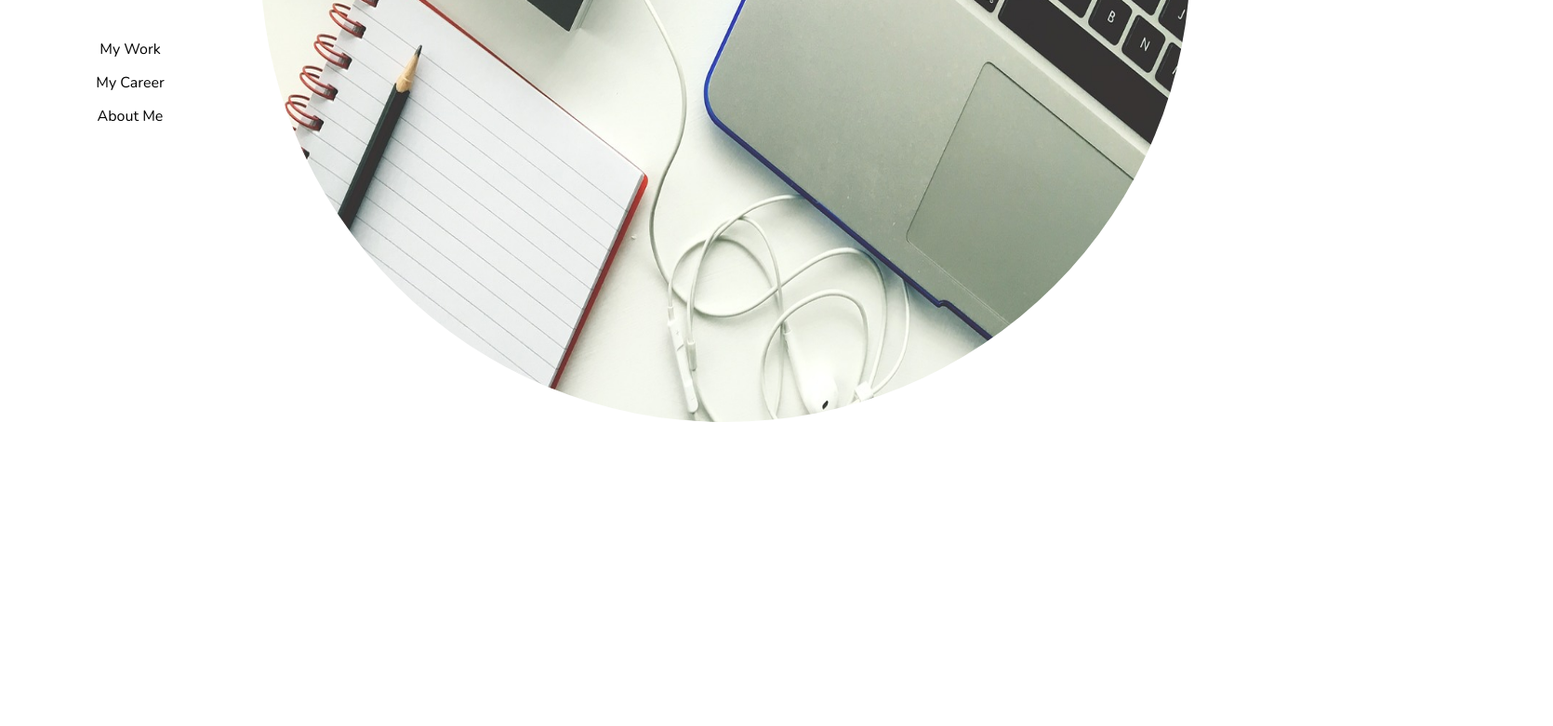
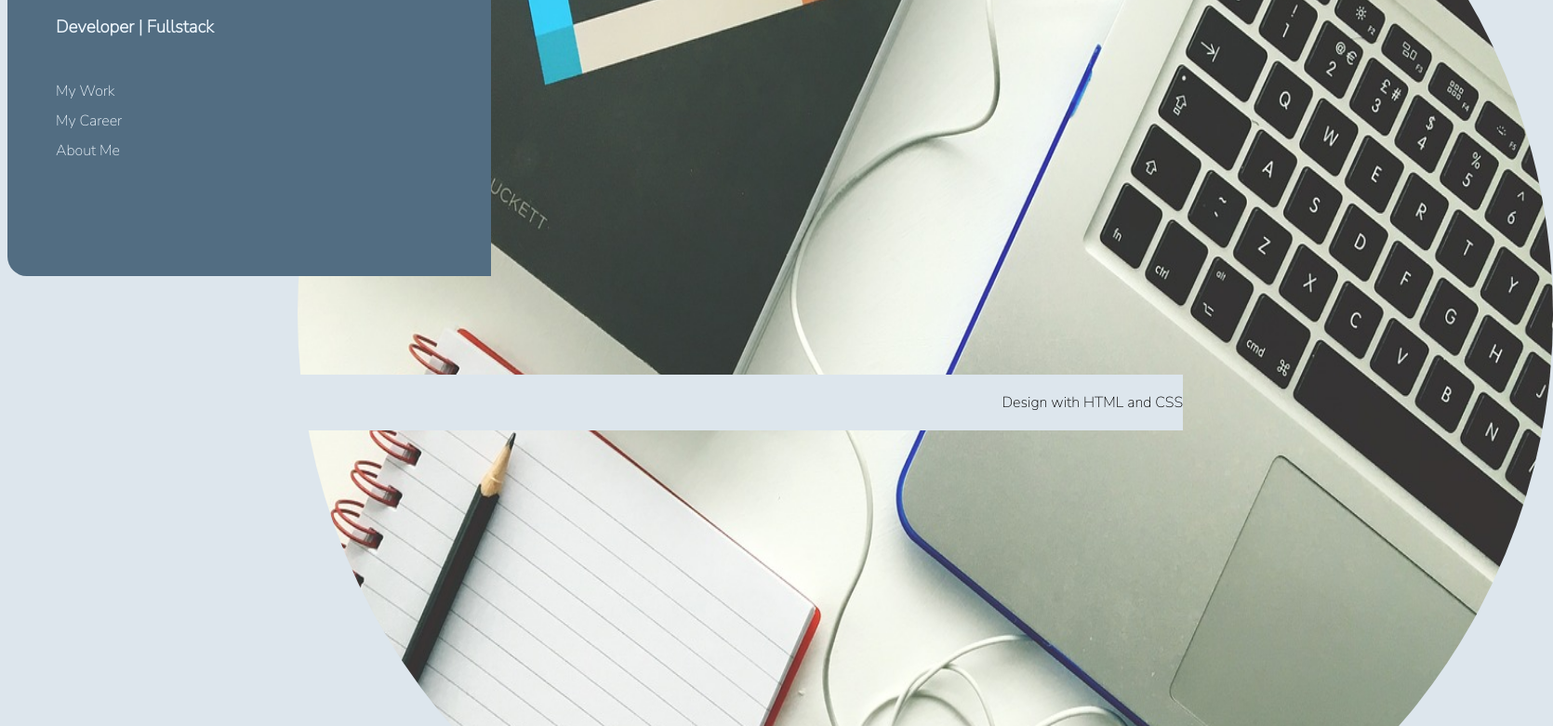
Before and after one commit to Alolii/html-portfolio, a plain HTML site: page index.html in a window 1280 px wide. Shown: the part 345-1126 px from the top of the page at 93% size, 1670 px wide, since content can reach past the window. Before the commit the page ends 1004 px from the top, so only its background shows below. Drawn offline with nearby package versions, Linux system fonts and the light colour scheme.

Commit message:
Add files via upload

```diff
--- /dev/null
+++ b/assets/CSS/estilos.css
@@ -0,0 +1,109 @@
+body{
+    background-color: #DDE6ED;
+    overflow-y: hidden;
+    overflow-x: hidden;
+}
+
+.grid-container{
+    display: grid;
+    height: 100vh;
+    width: 100%;
+    grid-template-areas: "left1 right"
+                         "left2 right"
+                         "left3 right"
+                         "footer footer";
+    grid-template-rows: 1fr 5fr 1fr 60px;
+    grid-template-columns: 0.7fr 1fr;
+    font-family: 'Nunito Sans', sans-serif;
+}
+
+.item-left1{
+    grid-area: left1;
+    /*background-color: #9DB2BF;*/
+}
+
+.item-left2{
+    grid-area: left2;
+    background-color:#526D82;
+    color: aliceblue;
+    display: flex;
+    flex-direction: column;
+    justify-content: center;
+    align-items:flex-start;
+    padding-left: 10%;
+    padding-right: 10%;
+    border-radius: 0 4%;
+    align-items: stretch;
+}
+
+.item-left2 h2{
+    font-size: 40px;
+}
+
+.item-left2 ul{
+    list-style: none;
+    padding: 0;
+}
+
+.item-left2 li{
+    margin-top: 10px;
+    display: flex;
+    align-items: center;
+}
+
+.item-left2 li:hover{
+    background-color: #27374D;
+}
+
+.item-left2 ul > li > a{
+    color: aliceblue;
+    text-decoration: none;
+    flex-grow: 1;
+    height: 100%;
+}
+
+.item-left3{
+    grid-area: left3;
+    /*background-color: #9DB2BF;*/
+}
+
+.item-right{
+    grid-area: right;
+    /*background-color: wheat;*/
+    display: flex;
+    justify-content: center;
+    align-items: center;
+    position: absolute;
+    z-index: -1;
+    left: 25%;
+}
+
+.item-right img{
+    width: 1350px;
+    height: 1350px;
+    border-radius: 50%;
+}
+
+.item-footer{
+    grid-area: footer;
+    background-color: #DDE6ED;
+    width: 100%;
+    bottom: 0;
+    left: 0;
+    display: flex;
+    align-items: center;
+    justify-content: flex-end;
+}
+
+@media (max-width: 900px) {
+    .grid-container{
+        display: grid;
+        height: 100vh;
+        width: 100%;
+        grid-template-areas: "left1 left2 left3"
+                             "right right right"
+                             "footer footer footer";
+        grid-template-rows: 1fr 1fr 60px;
+        grid-template-columns: 1fr 5fr 1fr;
+    }
+}
--- a/index.html
+++ b/index.html
@@ -4,32 +4,31 @@
     <meta charset="UTF-8">
     <meta http-equiv="X-UA-Compatible" content="IE=edge">
     <meta name="viewport" content="width=device-width, initial-scale=1.0">
-    <link rel="stylesheet" href="./CSS/estilos.css">
+    <link rel="stylesheet" href="./assets/CSS/estilos.css">
     <link rel="preconnect" href="https://fonts.googleapis.com">
     <link rel="preconnect" href="https://fonts.gstatic.com" crossorigin>
-    <link href="https://fonts.googleapis.com/css2?family=Nunito:wght@200&display=swap" rel="stylesheet">
-    <title>Alonso´s Portfolio</title>
+    <link href="https://fonts.googleapis.com/css2?family=Nunito+Sans:wght@200&display=swap" rel="stylesheet">
+    <title>Alonso's Portfolio</title>
 </head>
 <body>
     <div class="grid-container">
-        <div class="item-left1">
-
-        </div>
+        <div class="item-left1"></div>
         <div class="item-left2">
-            <h1>Alonso Villegas</h1>
-            <p>Developer | Full-stack</p>
+            <h2>Alonso Villegas</h2>
+            <h3>Developer | Fullstack</h3>
             <ul>
                 <li><a href="">My Work</a></li>
-                <li><a href="./my-career.html">My Career</a></li>
+                <li><a href="">My Career</a></li>
                 <li><a href="">About Me</a></li>
             </ul>
         </div>
-        <div class="item-left3">
-
+        <div class="item-left3"></div>
+        <div class="item-right">
+            <img src="./assets/img/web-design-2038872_1280.jpg" alt="computadora con libreta">
         </div>
-        <div class="item-right">
-            <img src="./img/back-image.jpg" alt="">
-        </div>
+        <footer class="item-footer">
+            <p>Design with HTML and CSS</p>
+        </footer>
     </div>
 </body>
 </html>
```
Also changed, not shown: assets/img/web-design-2038872_1280.jpg (added), assets/img/web-design-2038872_640.jpg (added).
